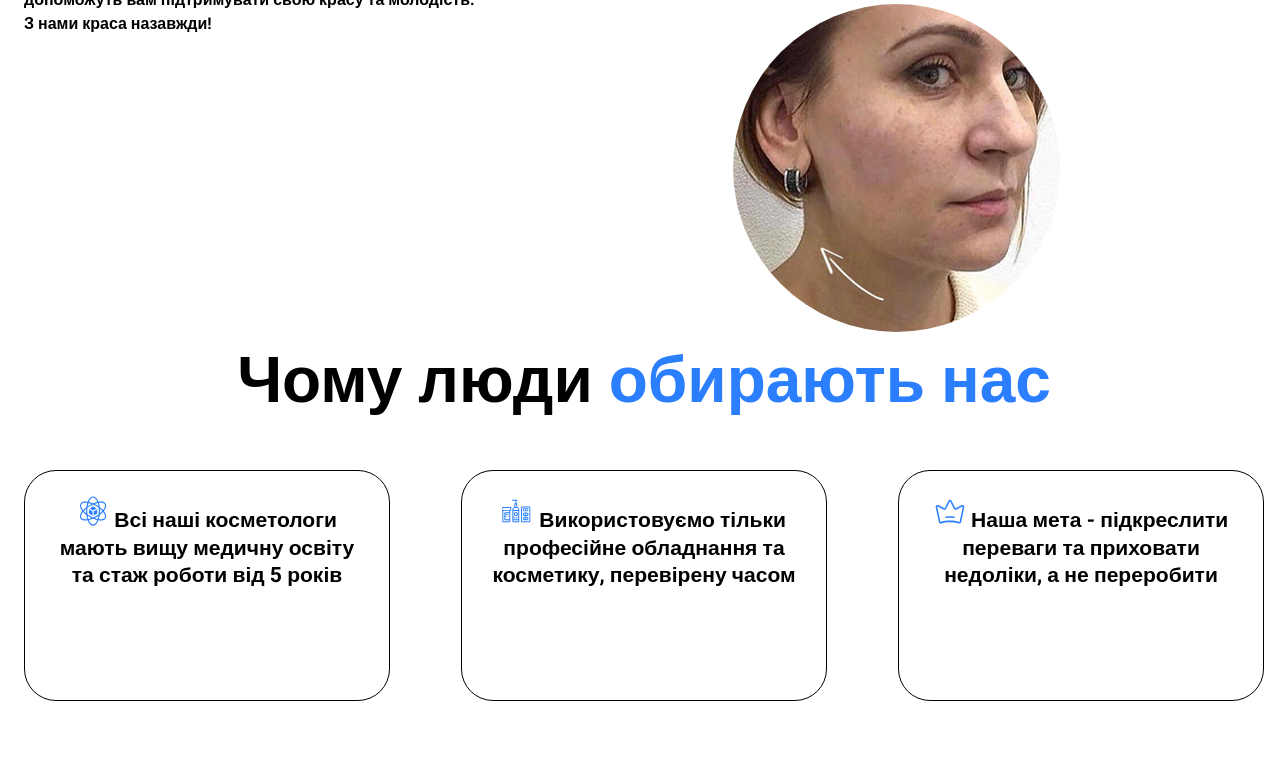
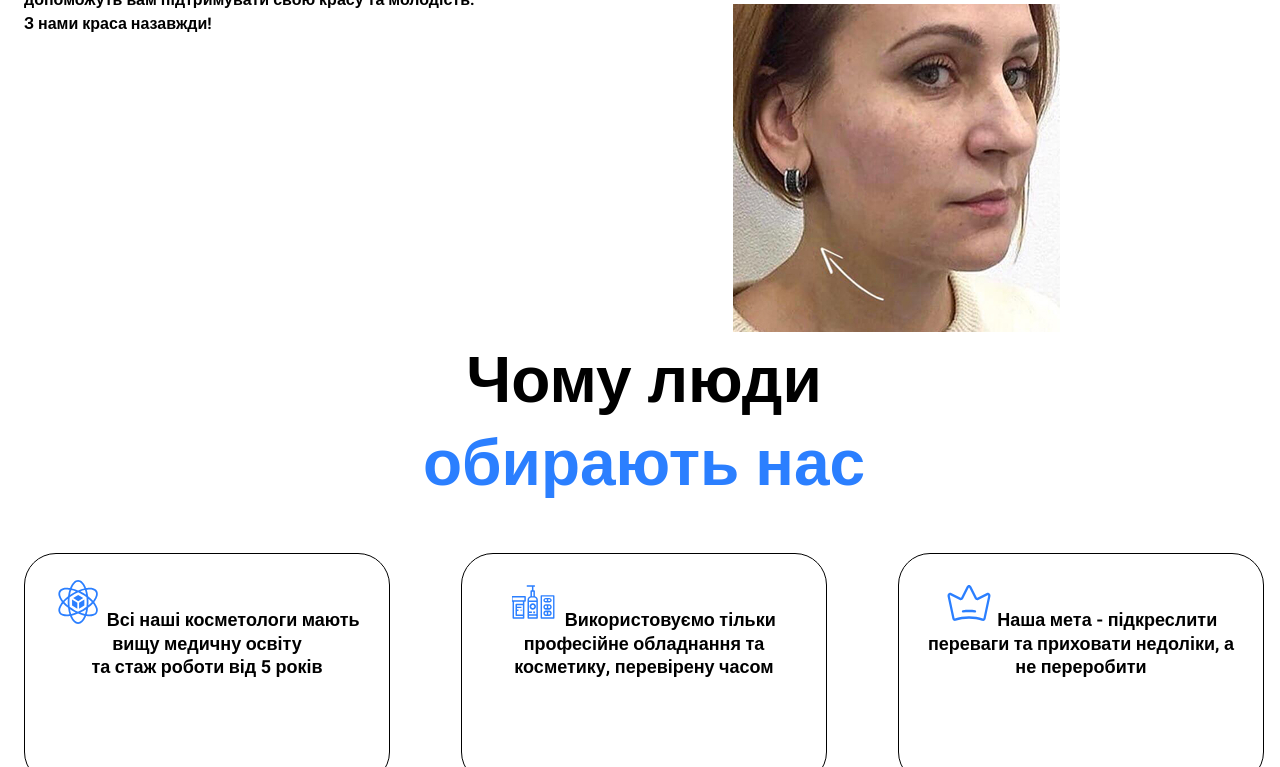
Before and after one commit to alx-shn/genius-homework-2, a plain HTML site: page index.html in a window 1280 px wide. Shown: the part 1058-1825 px from the top of the page. Drawn offline with Linux system fonts and the light colour scheme.

Commit message:
Update index.html

```diff
--- a/index.html
+++ b/index.html
@@ -65,7 +65,9 @@
       <section class="hero-section">
         <div class="container">
           <p class="hero-pretitle">Косметологічна клініка</p>
-          <h1 class="hero-title"><span>beauty zone</span></h1>
+          <h1 class="hero-title">
+            <span>beauty zone</span>
+          </h1>
           <button class="button" type="button">замовити дзвінок</button>
           <p>Запишись та отримай безкоштовну консультацію нашого косметолога</p>
         </div>
@@ -95,14 +97,14 @@
             <ul>
               <li>
                 <img
-                  class="transformation-images"
+                  class="transformation-images1"
                   src="./images/client-before-procedures.jpg"
                   alt="клієнтка до процедур"
                 />
               </li>
               <li>
                 <img
-                  class="transformation-images"
+                  class="transformation-images2"
                   src="./images/client-after-procedures.jpg"
                   alt="клієнтка після процедур"
                 />
@@ -114,40 +116,41 @@
       <section class="choose-section" id="choose-section">
         <div class="container">
           <h2 class="choose-title">
-            Чому люди <span class="accent">обирають нас</span>
+            Чому люди<br />
+            <span class="accent">обирають нас</span>
           </h2>
           <ul class="choose-list">
             <li class="choose-item">
               <article class="choose-advantages">
-                <h3>
-                  <svg class="choose-icon" width="32" height="32">
+                <p>
+                  <svg class="choose-icon" width="48" height="48">
                     <use href="./images/icons.svg#icon-materials"></use>
                   </svg>
-                  Всі наші косметологи мають вищу медичну освіту та стаж роботи
-                  від 5 років
-                </h3>
+                  Всі наші косметологи мають вищу медичну освіту <br />
+                  та стаж роботи від 5 років
+                </p>
               </article>
             </li>
             <li class="choose-item">
               <article class="choose-advantages">
-                <h3>
-                  <svg class="choose-icon" width="32" height="32">
+                <p>
+                  <svg class="choose-icon" width="48" height="48">
                     <use href="./images/icons.svg#icon-bottle"></use>
                   </svg>
                   Використовуємо тільки професійне обладнання та косметику,
                   перевірену часом
-                </h3>
+                </p>
               </article>
             </li>
             <li class="choose-item">
               <article class="choose-advantages">
-                <h3>
-                  <svg class="hoose-icon" width="32" height="32">
+                <p>
+                  <svg class="choose-icon" width="48" height="48">
                     <use href="./images/icons.svg#icon-crown"></use>
                   </svg>
                   Наша мета - підкреслити переваги та приховати недоліки, а не
                   переробити
-                </h3>
+                </p>
               </article>
             </li>
           </ul>
@@ -258,7 +261,8 @@
                     class="address-link"
                     href="https://maps.app.goo.gl/Vm5Zhqp5cBJZJuQD8"
                     target="_blank"
-                    >Україна, м. Київ, вул. Тараса Шевченка 5</a
+                    >Україна, м. Київ,<br />
+                    вул. Тараса Шевченка 5</a
                   >
                 </li>
               </ul>
```
